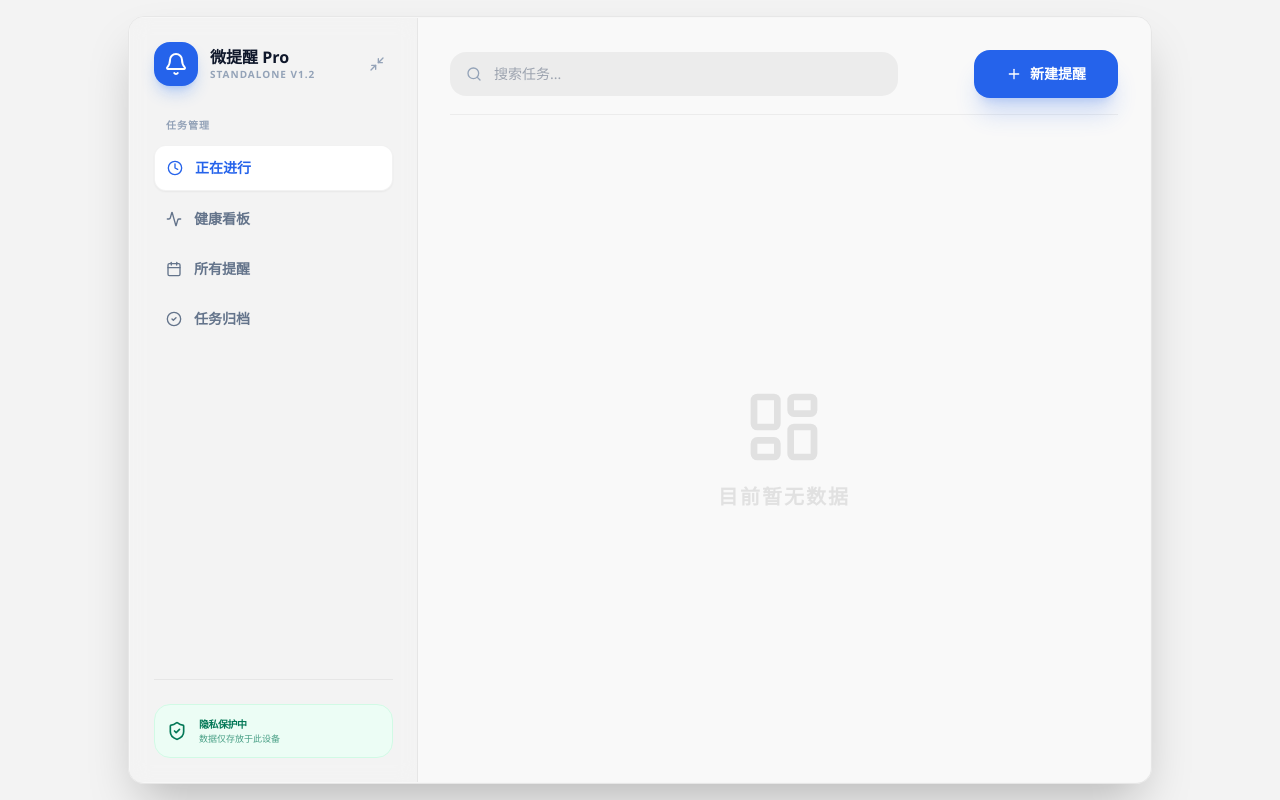
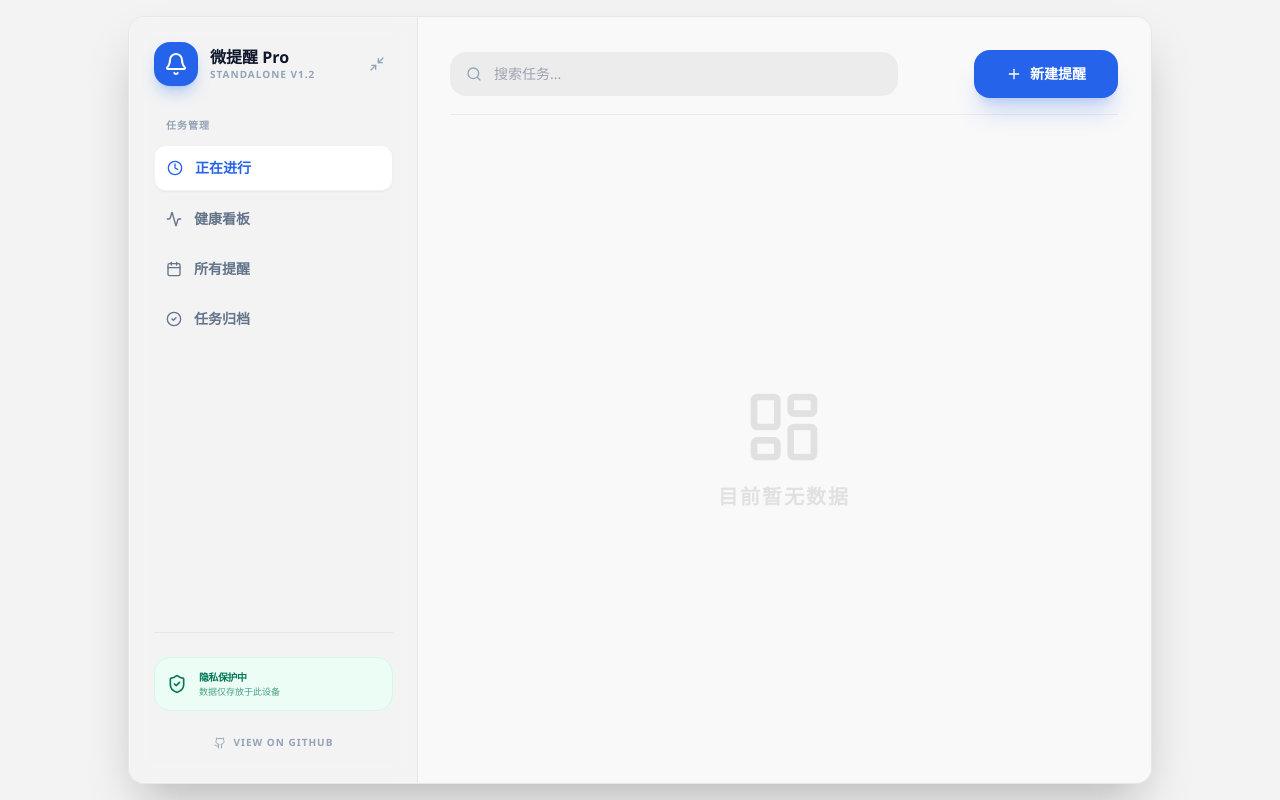
Before and after one commit to daijiale1396/MiniRemind, a React (Vite) app: page / in a window 1280 px wide. Built offline with nearby package versions, Linux system fonts and the light colour scheme; a web font is replaced by a local one.

Commit message:
feat: Add GitHub link to footer
Includes a clickable GitHub icon and link in the application's footer section, allowing users to easily access the project's repository.

```diff
--- a/App.tsx
+++ b/App.tsx
@@ -1,6 +1,6 @@
 
 import React, { useState, useEffect, useMemo, useCallback, useRef } from 'react';
-import { Bell, Calendar, CheckCircle2, Clock, Plus, Search, Filter, Trash2, CalendarDays, RefreshCw, Settings, Info, ShieldCheck, Database, LayoutDashboard, TrendingUp, Target, Minimize2, Maximize2, Activity, Palette } from 'lucide-react';
+import { Bell, Calendar, CheckCircle2, Clock, Plus, Search, Filter, Trash2, CalendarDays, RefreshCw, Settings, Info, ShieldCheck, Database, LayoutDashboard, TrendingUp, Target, Minimize2, Maximize2, Activity, Palette, Github } from 'lucide-react';
 import { Reminder, Priority, HealthGoal, WidgetTheme } from './types';
 import ReminderCard from './components/ReminderCard';
 import ReminderModal from './components/ReminderModal';
@@ -199,7 +199,7 @@ const App: React.FC = () => {
               ))}
             </nav>
 
-            <div className="mt-auto pt-6 border-t border-black/5">
+            <div className="mt-auto pt-6 border-t border-black/5 space-y-4">
               <div className="flex items-center gap-3 p-3 bg-emerald-50 text-emerald-700 rounded-2xl border border-emerald-100">
                 <ShieldCheck className="w-5 h-5" />
                 <div className="flex-1">
@@ -207,6 +207,16 @@ const App: React.FC = () => {
                     <p className="text-[9px] opacity-70">数据仅存放于此设备</p>
                 </div>
               </div>
+
+              <a
+                href="https://github.com/daijiale1396/MiniRemind"
+                target="_blank"
+                rel="noopener noreferrer"
+                className="flex items-center justify-center gap-2 py-2 text-[10px] font-black text-slate-400 hover:text-blue-600 transition-all uppercase tracking-widest group"
+              >
+                <Github className="w-3 h-3 group-hover:rotate-[360deg] transition-transform duration-500" />
+                <span>View on GitHub</span>
+              </a>
             </div>
           </aside>
 
```
